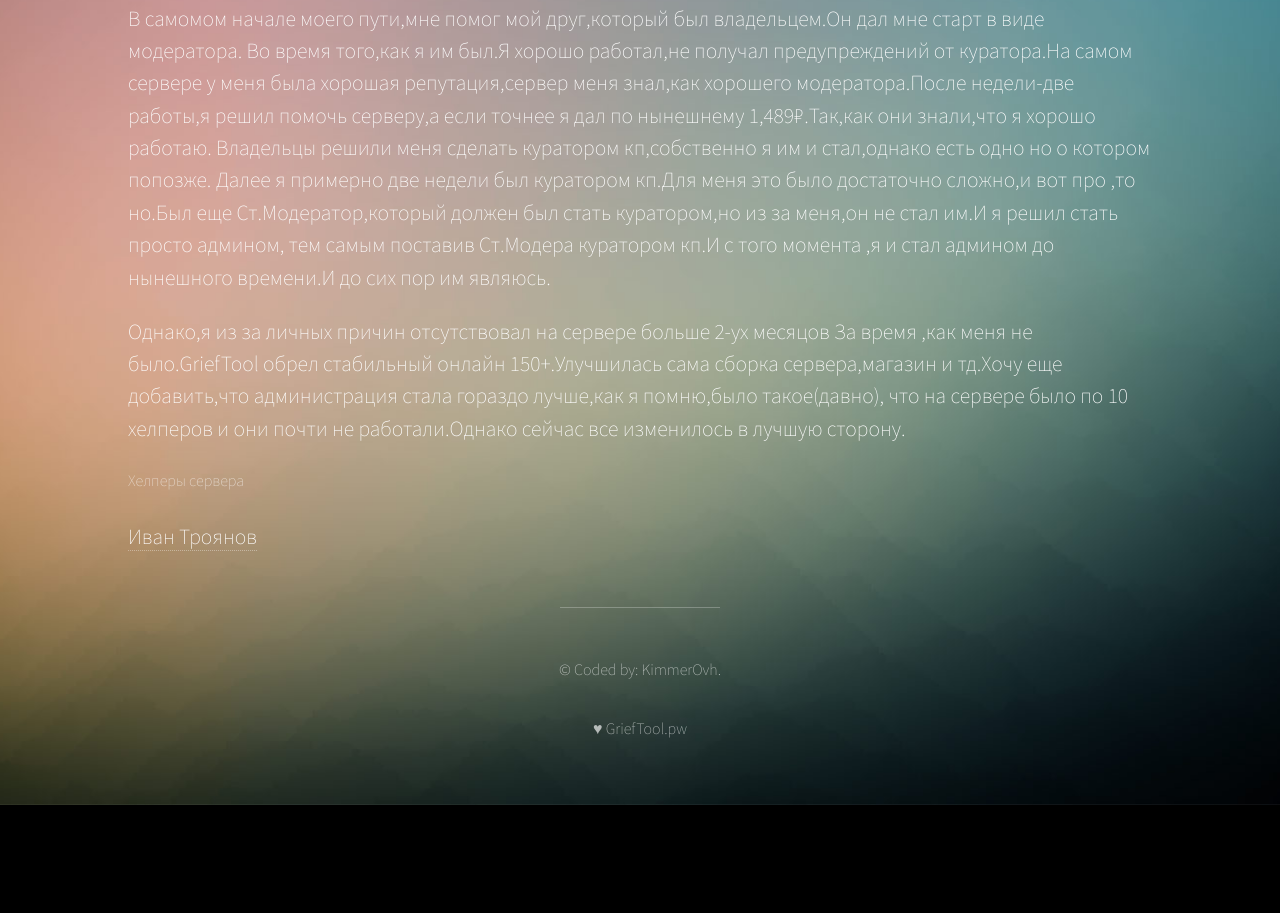
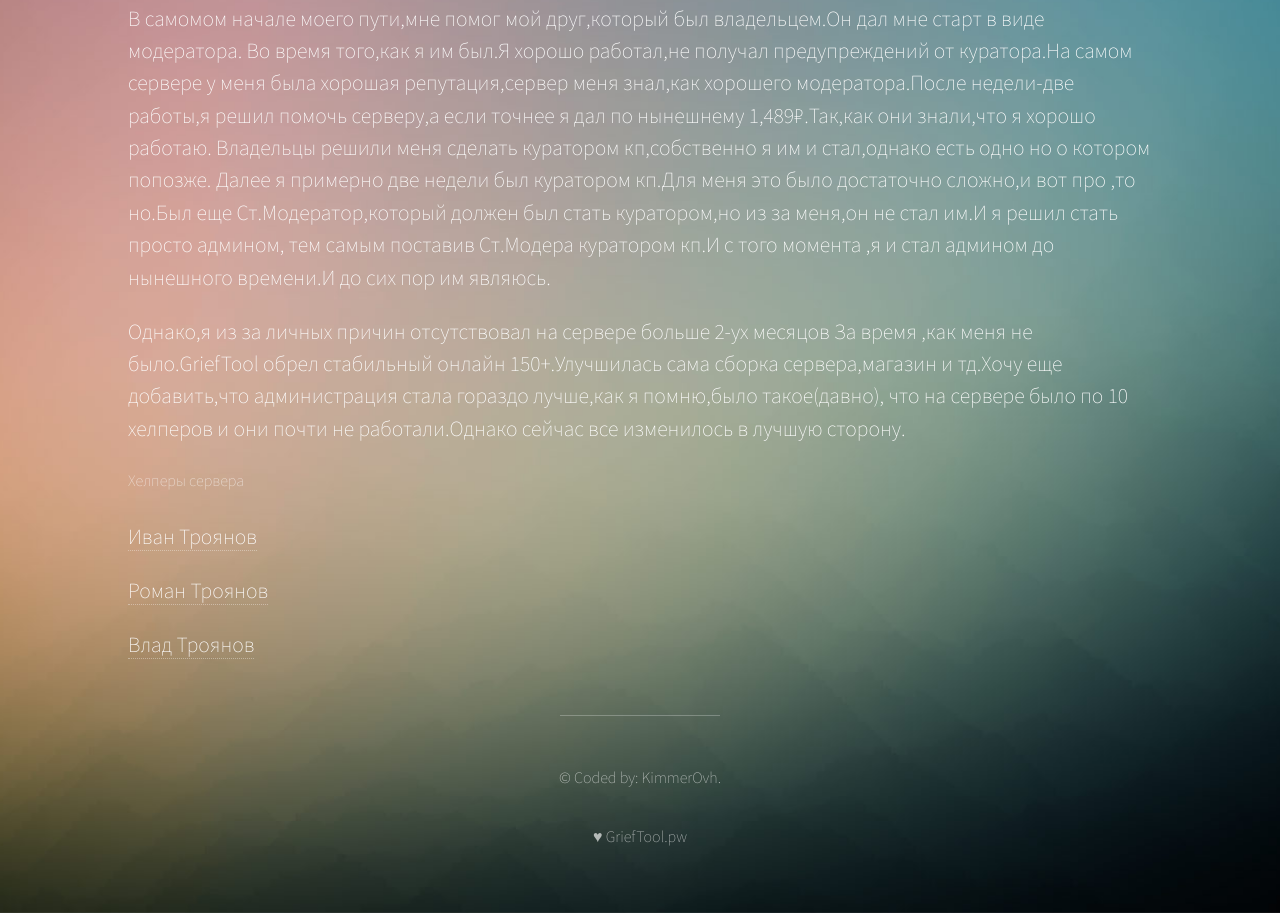
Before and after one commit to kimmerovh/kimmerovh.github.com, a plain HTML site: page index.html in a window 1280 px wide. Shown: the part 1280-2193 px from the top of the page. Before the commit the page ends 2085 px from the top, so only its background shows below. Drawn offline with Linux system fonts and the light colour scheme.

Commit message:
Update index.html

```diff
--- a/index.html
+++ b/index.html
@@ -64,6 +64,9 @@
 								    что на сервере было по 10 хелперов и они почти не работали.Однако сейчас все изменилось в лучшую сторону.						</h2
                                                    <h1><spon class="helpers">Хелперы сервера</spon><h1>
                                                    <h2><a href="https://vk.com/anesksiy">Иван Троянов</a><h2>
+                                                   <h2><a href="https://vk.com/r.kosheparov">Роман Троянов</a><h2>
+                                                   <h2><a href="https://vk.com/chortz">Влад Троянов</a><h2>
+
 
 
 
```
